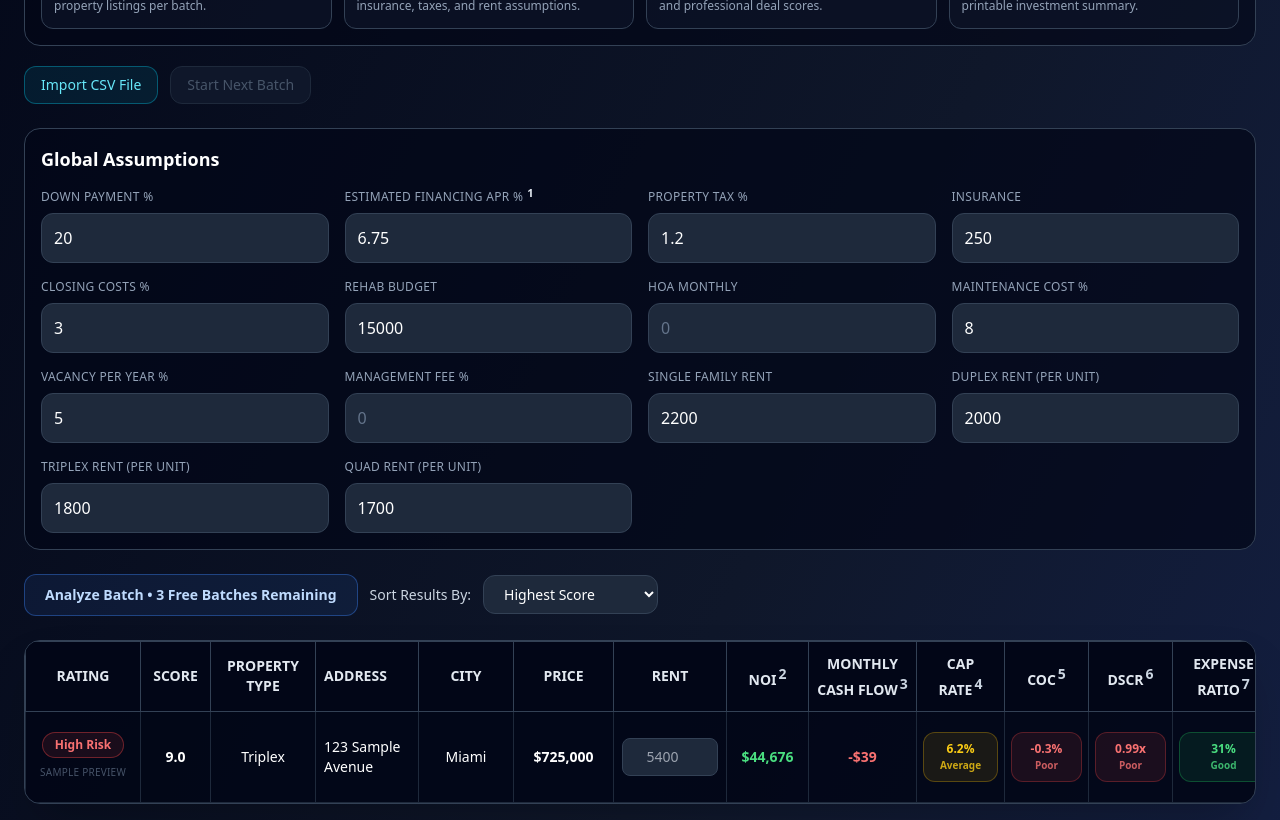
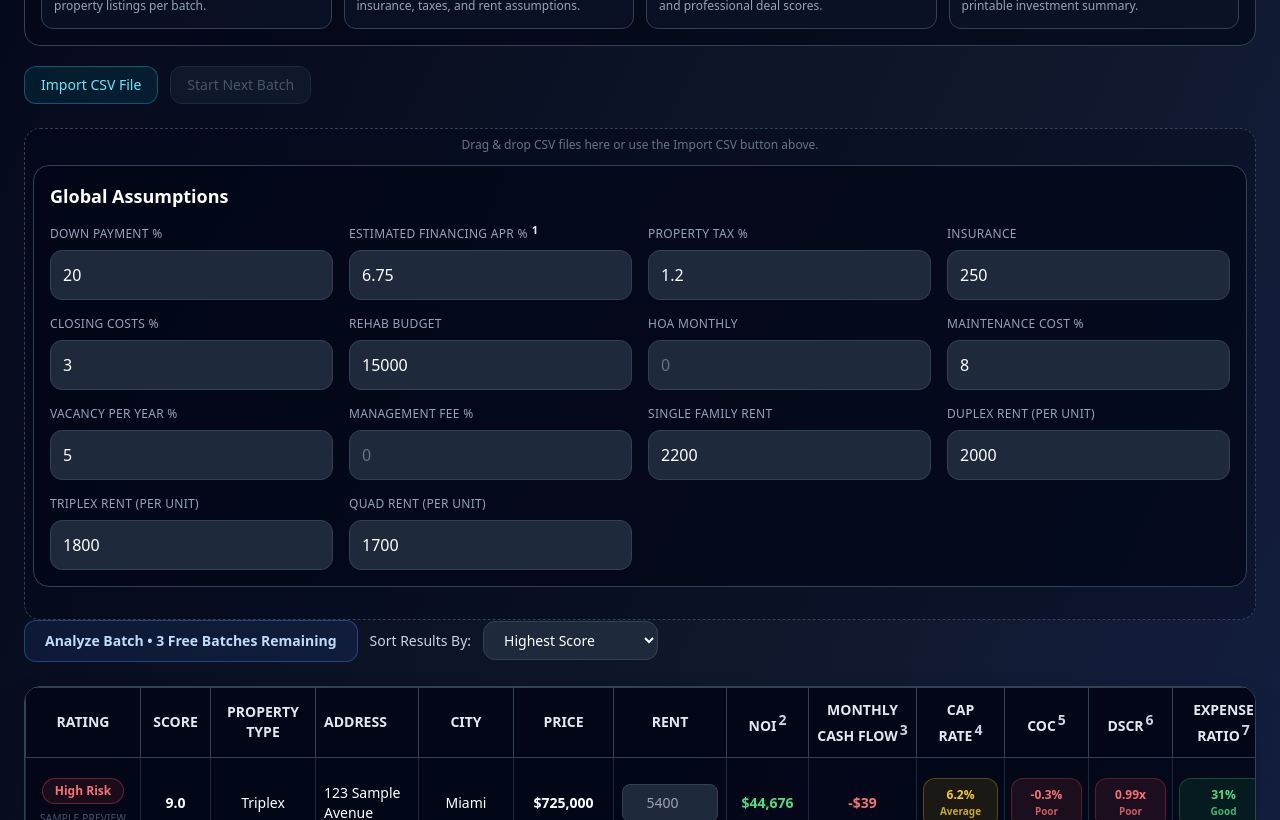
Before and after one commit to adrianr71/deal-analyzer, a React (Vite) app: page /agents in a window 1280 px wide. Shown: the part 540-1360 px from the top of the page. Built offline with nearby package versions, Linux system fonts and the light colour scheme.

Commit message:
Import button

```diff
--- a/src/pages/AgentV2.jsx
+++ b/src/pages/AgentV2.jsx
@@ -153,6 +153,7 @@ export default function App() {
   }
 
   function handleImportCSV(event) {
+    console.log("CSV import triggered");
     const file = event.target.files?.[0];
     if (!file) return;
 
@@ -309,10 +310,23 @@ export default function App() {
           </section>
 
           <div className="flex flex-wrap items-center gap-3 lg:justify-start">
-            <label className="cursor-pointer rounded-xl border border-cyan-500/40 bg-cyan-500/10 px-4 py-2 text-sm text-cyan-300 transition hover:bg-cyan-500/20 print:hidden">
-              Import CSV File
-              <input ref={fileInputRef} type="file" accept=".csv,text/csv" className="hidden" onChange={handleImportCSV} />
-            </label>
+            <div className="print:hidden">
+              <button
+                type="button"
+                onClick={() => fileInputRef.current?.click()}
+                className="rounded-xl border border-cyan-500/40 bg-cyan-500/10 px-4 py-2 text-sm text-cyan-300 transition hover:bg-cyan-500/20"
+              >
+                Import CSV File
+              </button>
+
+              <input
+                ref={fileInputRef}
+                type="file"
+                accept=".csv,text/csv"
+                className="hidden"
+                onChange={handleImportCSV}
+              />
+            </div>
 
             <button
               onClick={startNewSession}
@@ -327,7 +341,32 @@ export default function App() {
           </div>
         </div>
 
-        <AssumptionsPanel assumptions={assumptions} setAssumptions={handleAssumptionsChange} />
+        <div
+          onDragOver={(event) => {
+            event.preventDefault();
+          }}
+          onDrop={(event) => {
+            event.preventDefault();
+
+            const file = event.dataTransfer.files?.[0];
+            if (!file) return;
+
+            const syntheticEvent = {
+              target: {
+                files: [file],
+              },
+            };
+
+            handleImportCSV(syntheticEvent);
+          }}
+          className="rounded-2xl border border-dashed border-slate-700 bg-slate-950/30 p-2"
+        >
+          <div className="mb-3 text-center text-xs text-slate-500">
+            Drag & drop CSV files here or use the Import CSV button above.
+          </div>
+
+          <AssumptionsPanel assumptions={assumptions} setAssumptions={handleAssumptionsChange} />
+        </div>
 
         <div className="mb-6 flex flex-wrap items-center gap-3 print:hidden">
           <button
```
